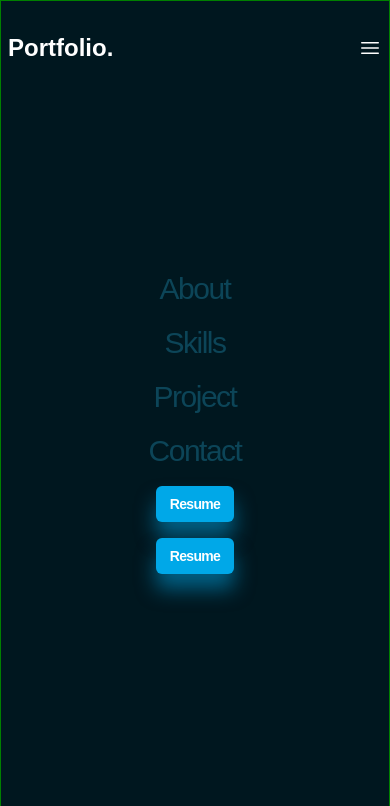
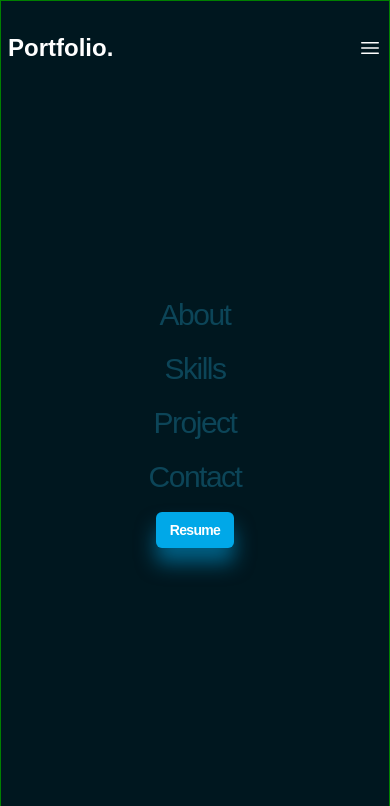
Before and after one commit to Sarthak-Aswal/Portfolio-Website, a website built with Vite: page index.html in a window 390 px wide. Both pictures are taken after a click on the button 370 px from the left and 48 px from the top of the page. Shown: the top 806 px of the page. Built offline with nearby package versions, Linux system fonts and the light colour scheme; a web font is replaced by a local one.

Commit message:
Update index.html

```diff
--- a/index.html
+++ b/index.html
@@ -32,7 +32,6 @@
 
           <li><a href="public/resume/SarthakResume.pdf" download="SarthakAswalResume.pdf" class="header_resume btn ">Resume</a></li>
 
-          <li><a href="./public/resume" download="SarthakResume.pdf" class="header_resume btn ">Resume</a></li>
 
 
         </ul>
@@ -55,9 +54,9 @@
           <li><a class="mobile_nav_link" href="#project">Project</a></li>
           <li><a class="mobile_nav_link" href="#contact">Contact</a></li>
 
-          <li><a class="mobile_nav_btn btn" href="/public/resume/SarthakResume.pdf" download="SarthakAswalResume.pdf" >Resume</a></li>
+          <li><a class="mobile_nav_btn btn" href="public/resume/SarthakResume.pdf" download="SarthakAswalResume.pdf" >Resume</a></li>
 
-          <li><a class="mobile_nav_btn btn" href="./public/resume" download="SarthakResume.pdf" ">Resume</a></li>
+
 
         </ul>
       </nav>
```
